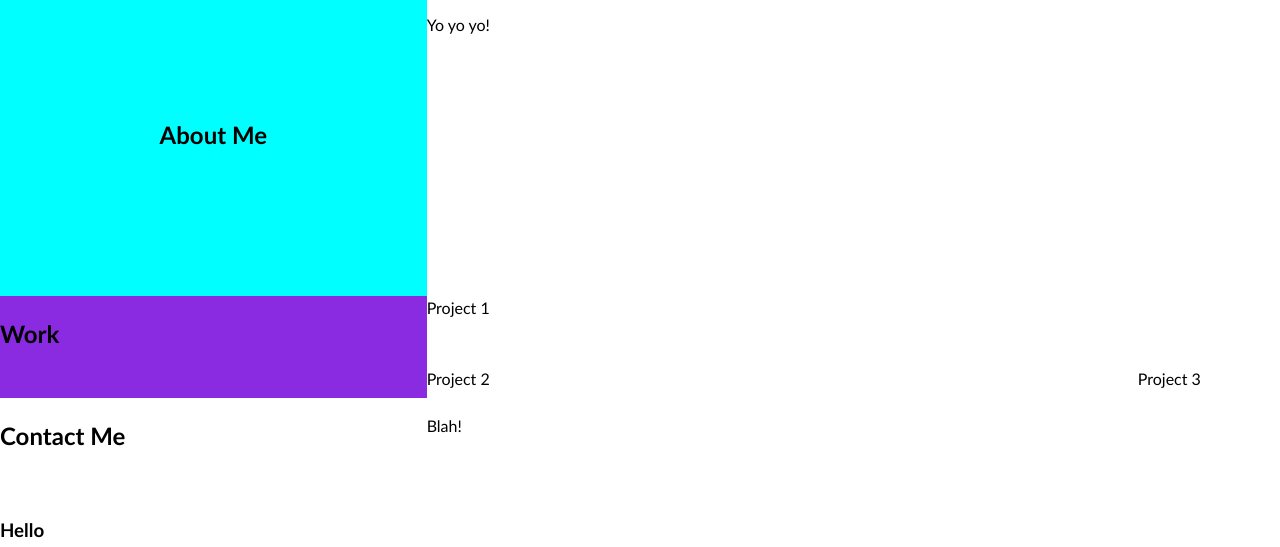
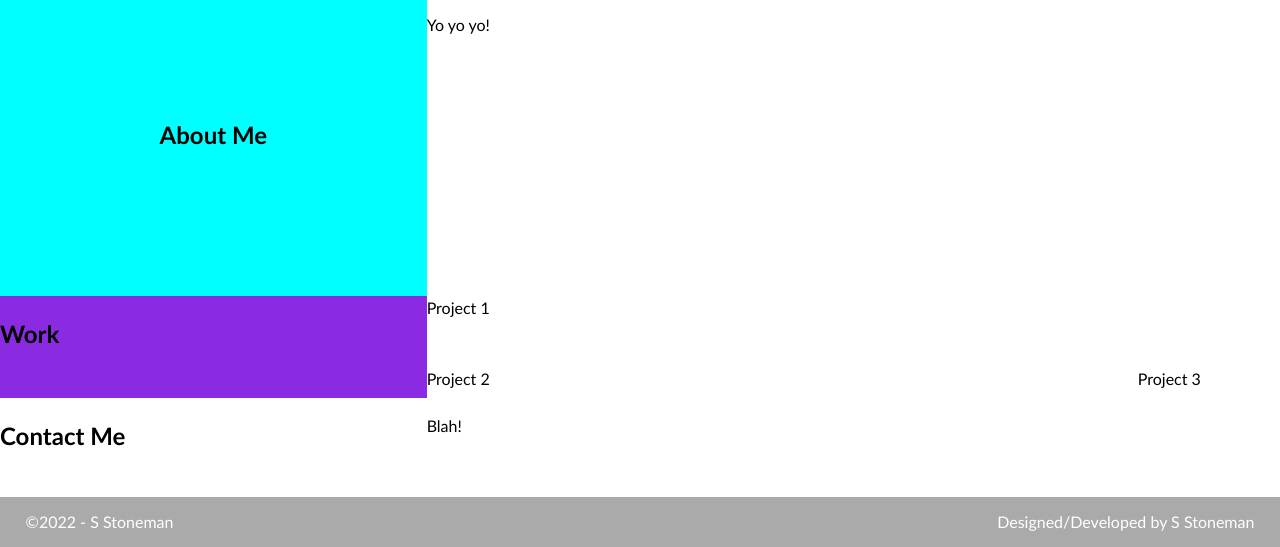
Before and after one commit to SimonStoneman/HTML-CSS-Based-Portfolio, a plain HTML site: page index.html in a window 1280 px wide. Shown: the part 253-800 px from the top of the page. Drawn offline with Linux system fonts and the light colour scheme.

Commit message:
Correct some of the layout styling now that I had time to grasp the concepts.

```diff
--- a/assets/css/style.css
+++ b/assets/css/style.css
@@ -169,9 +169,17 @@ p {
 
 footer {
   grid-column: 1/3; /* Setting main element (child of body grid) to span column lines 1 to 3 */
+  background: #aaa;
+  color: #fff;
+  display: flex;
+  align-items: center;
+  justify-content: space-between;
+  padding: 0 2%;
 }
 
-@media screen {
+/* common screen size for tablets */
+
+@media (max-width: 768px) {
 
 }
 
--- a/index.html
+++ b/index.html
@@ -78,7 +78,8 @@
   </Main>
 
   <footer>
-    <h3>Hello</h3>
+    <p>&copy;2022 - S Stoneman</p>
+    <p>Designed/Developed by S Stoneman</p>
   </footer>
 </body>
 
```
Also changed, not shown: 2 other files.
